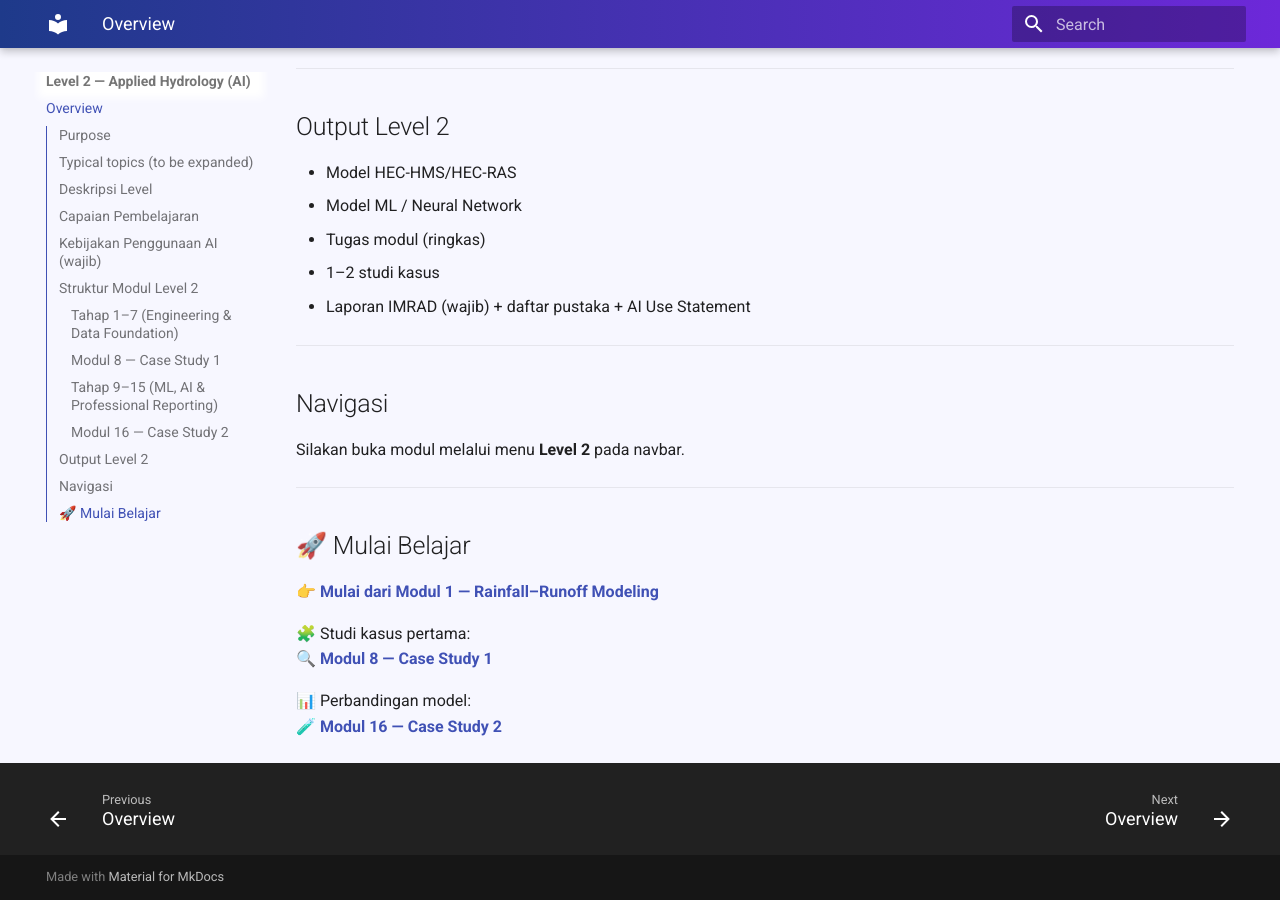
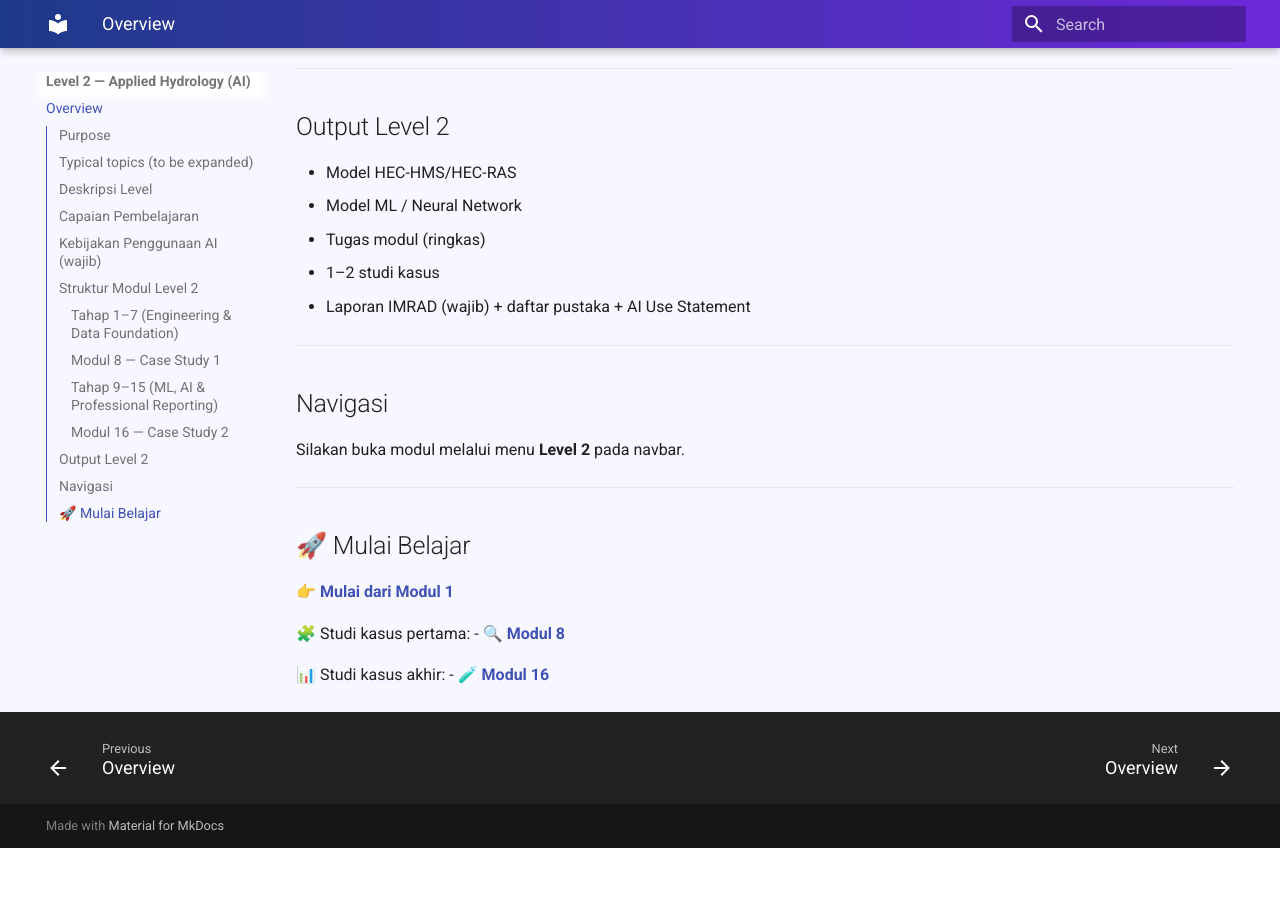
Before and after one commit to rintis-code/rr-hydrology, an MkDocs documentation site: the page built from docs/level-2/00-intro.md, in a window 1280 px wide and 900 px high, scrolled down 2270 px. Built offline with MkDocs 1.6.1 and Material for MkDocs 9.7.7, drawn with Linux system fonts in a browser that asks for light colours; after the commit the page ends 3118 px from its top, so only the background shows below that.

Commit message:
Update 00-intro.md

```diff
--- a/docs/level-2/00-intro.md
+++ b/docs/level-2/00-intro.md
@@ -99,10 +99,10 @@ Silakan buka modul melalui menu **Level 2** pada navbar.
 
 ## 🚀 Mulai Belajar
 
-👉 **[Mulai dari Modul 1 — Rainfall–Runoff Modeling](01/)**
+👉 **[Mulai dari Modul 1](../01/)**
 
 🧩 Studi kasus pertama:
-🔍 **[Modul 8 — Case Study 1](08/)**
+- 🔍 **[Modul 8](../08/)**
 
-📊 Perbandingan model:
-🧪 **[Modul 16 — Case Study 2](16/)**
+📊 Studi kasus akhir:
+- 🧪 **[Modul 16](../16/)**
```
